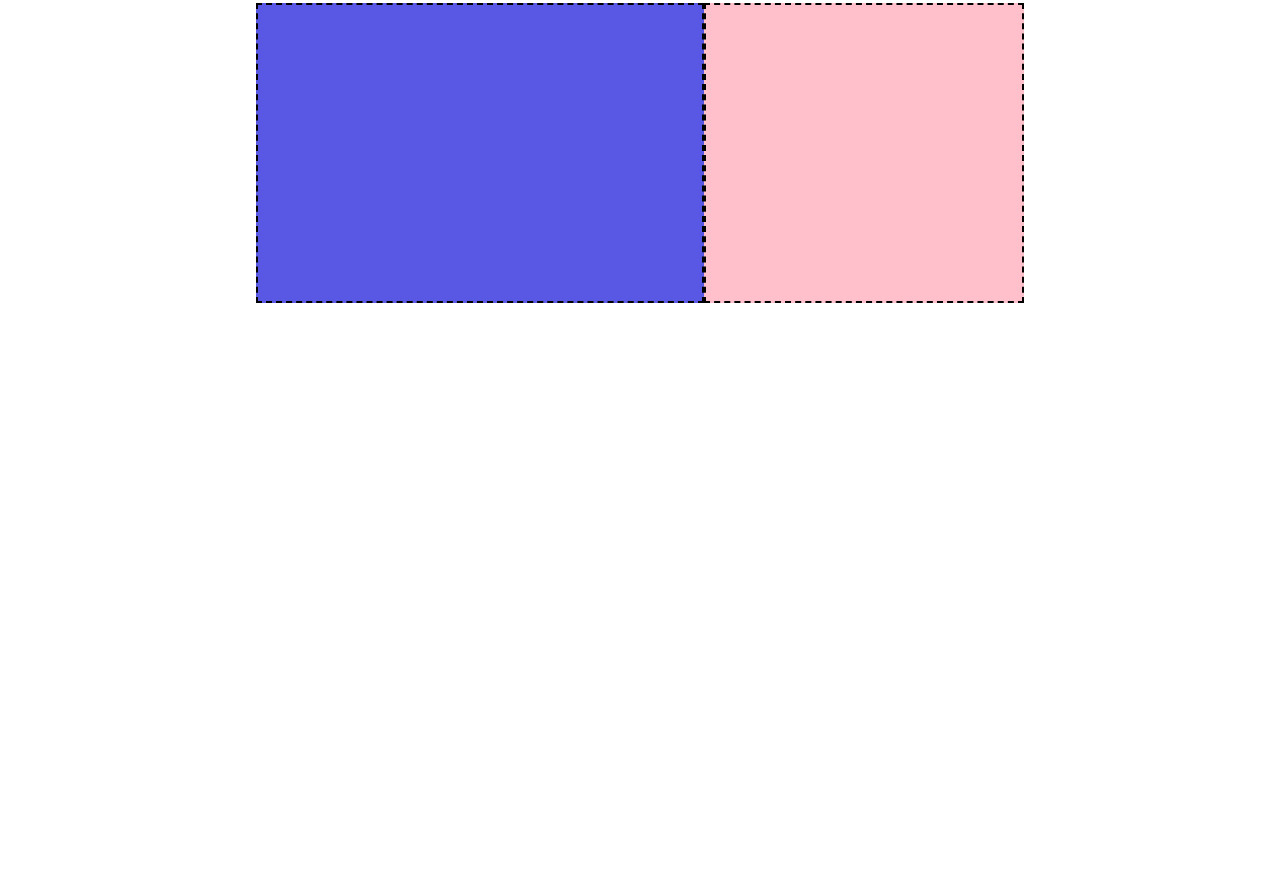
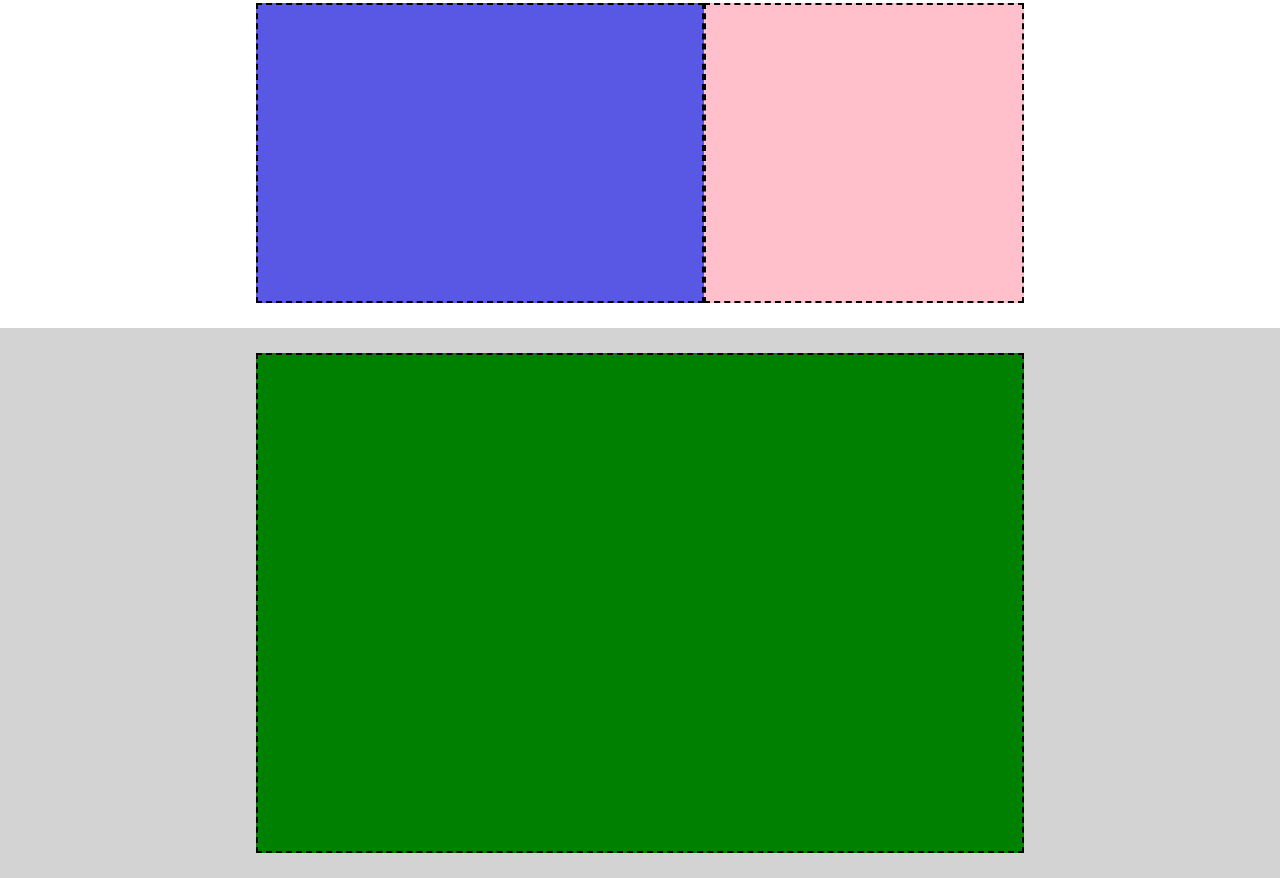
Before and after one commit to ldm0805/htmlcss-struttura-discord, a plain HTML site: page index.html in a window 1280 px wide. Shown: the part 1124-2002 px from the top of the page. Before the commit the page ends 1452 px from the top, so only its background shows below. Drawn offline with Linux system fonts and the light colour scheme.

Commit message:
Quarta section (con il quadrato verde) completata

```diff
--- a/css/style.css
+++ b/css/style.css
@@ -114,3 +114,21 @@ main{
     width: 35%;
     background-color: rgb(255, 192, 203);
 }
+
+/* Quarta section */
+
+.gray-container-two{
+    background-color: lightgray;
+    display: flex;
+    height: 550px;
+    width: 100%;
+    justify-content: center;
+    align-items: center;
+}
+
+.green-col{
+    border: 2px dashed black;
+    height: 500px;
+    width: 60%;
+    background-color: green;
+}
--- a/index.html
+++ b/index.html
@@ -21,7 +21,7 @@
         <!-- Inizio Main -->
         <main>
 
-        <!-- <Prima section> -->
+        <!-- Prima section -->
 
             <section class="row-blue">
                 <div class="blue-container">
@@ -62,6 +62,18 @@
                     </div>
                 </div>
             </section>
+
+              <!-- Quarta section -->
+
+              <section class="row-gray">
+                <div class="gray-container-two">
+                    <div class="green-col">
+                    </div>
+                </div>
+            </section>
+
+
+
         </main>
 
         <footer></footer>
```
